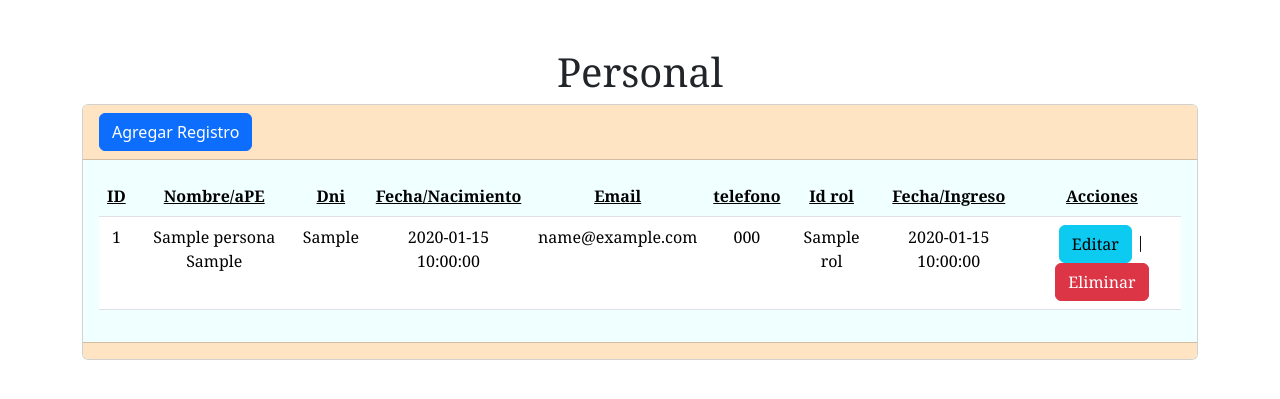
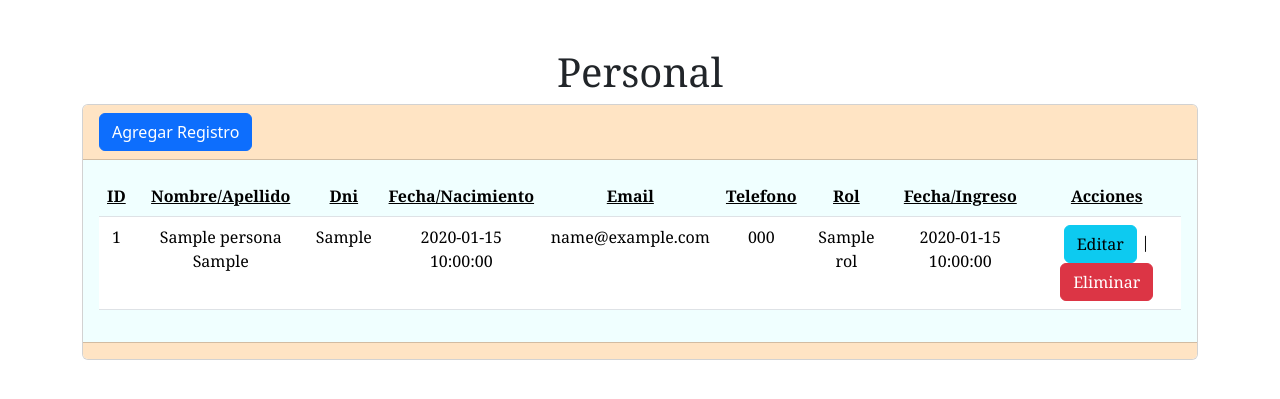
Before and after one commit to jmisoardi/Proyecto_tesis, a PHP site: page /Proyecto_tesis/secciones/personal/ in a window 1280 px wide. Shown: the part 112-511 px from the top of the page. Run offline with PHP 8.4, Linux system fonts and the light colour scheme; tables that the repository leaves empty or names only in its code hold one stand-in row (values such as "Sample post").

Commit message:
sintaxis

```diff
--- a/secciones/personal/crear.php
+++ b/secciones/personal/crear.php
@@ -5,7 +5,7 @@
         print_r($_POST);
 
         //Verificamos si existe una peticion $_POST, validamos si ese if isset sucedio, lo vamos igualar a ese valor, de lo contrario no sucedio
-        //Lo verificamos este valor $_POST["usuario"] lo comparamos con la llave de pregunta (?) $_POST["usuario"] si sucedio, de lo contrario va a quedar vacío.
+        //Lo verificamos a este valor $_POST["usuario"] lo comparamos con la llave de pregunta (?) $_POST["usuario"] si sucedio, de lo contrario va a quedar vacío.
         $nombre = (isset($_POST["nombre"])) ? $_POST["nombre"]: "";
         $apellido = (isset($_POST["apellido"])) ? $_POST["apellido"]: "";
         $dni = (isset($_POST["dni"])) ? $_POST["dni"]: "";
--- a/secciones/personal/index.php
+++ b/secciones/personal/index.php
@@ -3,13 +3,11 @@
 
 
 
-    //Preparamos la sentencia de $conexion y ejecutamos, seguido creamos una lista_tbl_rol, que las filas se devuelvan como un array asociativo.
+    //Preparamos la sentencia de $conexion y ejecutamos, seguido creamos una consulta seguido de una subconsulta para obtener tbl_rol.id =tbl_persona.idrol. Nombre del Rol, con obtención de un dato (as idrol) acto seguido las filas devuelvan un array asociativo.
     $sentencia = $conexion->prepare("SELECT * ,
-
-    (SELECT nombredelrol
+     (SELECT nombredelrol
     FROM tbl_rol
     WHERE tbl_rol.id =tbl_persona.idrol limit 1) as idrol
-
     FROM `tbl_persona`");
     $sentencia->execute();
     $lista_tbl_persona = $sentencia->fetchAll(PDO::FETCH_ASSOC);
@@ -49,12 +47,12 @@
                                 }
                         </style>
                         <th scope="col" style="background-color:azure"><u>ID</u></th>
-                        <th scope="col" style="background-color:azure"><u>Nombre/aPE</u></th>
+                        <th scope="col" style="background-color:azure"><u>Nombre/Apellido</u></th>
                         <th scope="col" style="background-color:azure"><u>Dni</u></th>
                         <th scope="col" style="background-color:azure"><u>Fecha/Nacimiento</u></th>
                         <th scope="col" style="background-color:azure"><u>Email</u></th>
-                        <th scope="col" style="background-color:azure"><u>telefono</u></th>
-                        <th scope="col" style="background-color:azure"><u>Id rol</u></th>
+                        <th scope="col" style="background-color:azure"><u>Telefono</u></th>
+                        <th scope="col" style="background-color:azure"><u>Rol</u></th>
                         <th scope="col" style="background-color:azure"><u>Fecha/Ingreso</u></th>
                         <th scope="col" style="background-color:azure"><u>Acciones</u></th>
                     </tr>
```
